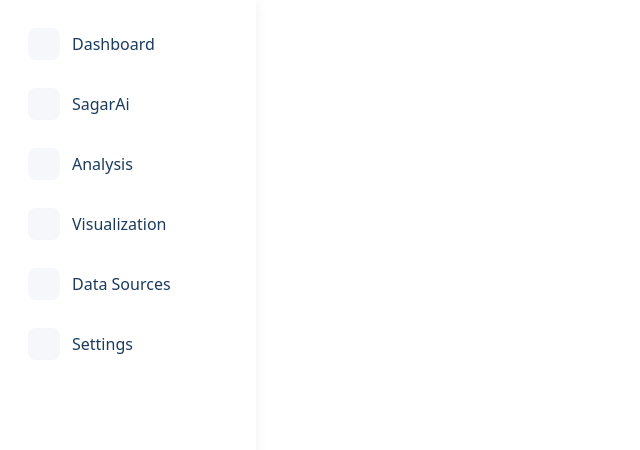
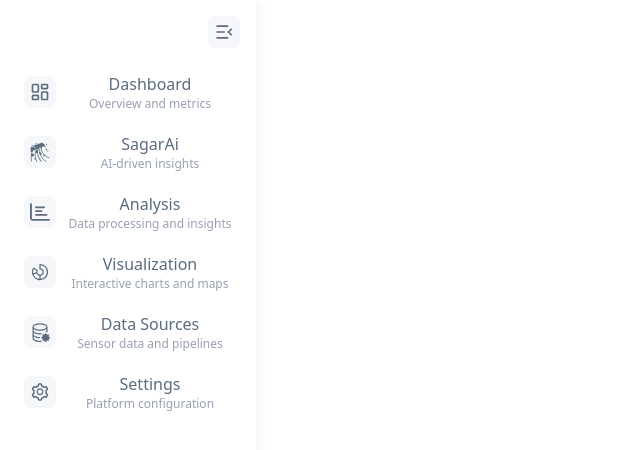
Before and after one commit to TechTrekkers-GEHU/aioceanographic-frontend, a React (Vite) app: page / in a window 1280 px wide. Shown: the top 450 px of the page, without its empty margins (0-640 px from the left). Built offline with nearby package versions, Linux system fonts and the light colour scheme.

Commit message:
Added Sidebar with collapsed Functionality

```diff
--- a/package.json
+++ b/package.json
@@ -12,6 +12,7 @@
   "dependencies": {
     "react": "^19.1.1",
     "react-dom": "^19.1.1",
+    "react-icons": "^5.5.0",
     "react-router-dom": "^7.9.1",
     "tailwindcss": "^4.1.13"
   },
--- a/src/components/sidebar.jsx
+++ b/src/components/sidebar.jsx
@@ -1,87 +1,68 @@
 import React from 'react';
+import { LuLayoutDashboard } from 'react-icons/lu';
+import { AiOutlineSetting } from 'react-icons/ai';
+import { FaRegChartBar } from 'react-icons/fa6';
+import { PiChartDonut } from 'react-icons/pi';
+import { BsDatabaseGear } from 'react-icons/bs';
+import { GiWaveCrest } from 'react-icons/gi';
+import { RiMenuUnfold4Line } from 'react-icons/ri';
 
 const Sidebar = ({ activeModule, setActiveModule }) => {
+  const [isCollapsed, setIsCollapsed] = React.useState(false);
+
   const menuItems = [
-    {
-      id: 'dashboard',
-      icon: 'tachometer-alt',
-      label: 'Dashboard',
-      description: 'Overview and metrics'
-    },
-    {
-      id: 'SagarAi',
-      icon: 'robot',
-      label: 'SagarAi',
-      description: 'AI-driven insights'
-    },
-    {
-      id: 'analysis',
-      icon: 'chart-bar',
-      label: 'Analysis',
-      description: 'Data processing and insights'
-    },
-    {
-      id: 'visualization',
-      icon: 'chart-line',
-      label: 'Visualization',
-      description: 'Interactive charts and maps'
-    },
-    {
-      id: 'data',
-      icon: 'database',
-      label: 'Data Sources',
-      description: 'Sensor data and pipelines'
-    },
-    {
-      id: 'settings',
-      icon: 'cog',
-      label: 'Settings',
-      description: 'Platform configuration'
-    },
+    { id: 'dashboard', icon: LuLayoutDashboard, label: 'Dashboard', description: 'Overview and metrics' },
+    { id: 'SagarAi', icon: GiWaveCrest, label: 'SagarAi', description: 'AI-driven insights' },
+    { id: 'analysis', icon: FaRegChartBar, label: 'Analysis', description: 'Data processing and insights' },
+    { id: 'visualization', icon: PiChartDonut, label: 'Visualization', description: 'Interactive charts and maps' },
+    { id: 'data', icon: BsDatabaseGear, label: 'Data Sources', description: 'Sensor data and pipelines' },
+    { id: 'settings', icon: AiOutlineSetting, label: 'Settings', description: 'Platform configuration' },
   ];
 
   return (
-    <aside className="w-64 bg-white shadow-custom-light h-screen sticky top-0 overflow-y-auto">
+    <aside className={`bg-white shadow-custom-light h-screen sticky top-0 overflow-y-auto transition-all duration-300 ${isCollapsed ? 'w-20' : 'w-64'}`}>
 
+      {/* Collapse/Expand Button */}
+      <button
+        onClick={() => setIsCollapsed(!isCollapsed)}
+        className="absolute top-4 right-4 w-8 h-8 rounded-lg flex items-center justify-center bg-light-gray hover:bg-seagrass text-dark-gray hover:text-white transition-colors z-50"
+      >
+        <RiMenuUnfold4Line className="w-5 h-5" />
+      </button>
 
-      {/* Navigation Menu */}
-      <nav className="p-4">
-        <div className="mb-6">
-
-          <ul className="space-y-1">
-            {menuItems.map((item) => (
+      {/* Menu Items */}
+      <nav className={`p-4 mt-12 ${isCollapsed ? 'flex flex-col items-center' : ''}`}>
+        <ul className="space-y-1 w-full">
+          {menuItems.map(item => {
+            const Icon = item.icon;
+            return (
               <li key={item.id}>
                 <button
                   onClick={() => setActiveModule(item.id)}
-                  className={`w-full text-left sidebar-item group ${
-                    activeModule === item.id ? 'active' : ''
+                  className={`flex items-center gap-3 w-full px-2 py-2 rounded-lg transition-colors ${
+                    activeModule === item.id
+                      ? 'bg-seagrass text-white'
+                      : 'text-dark-gray hover:bg-light-gray hover:text-marine-blue'
                   }`}
                 >
-                  <div className="flex items-center gap-3">
-                    <div className={`w-8 h-8 rounded-lg flex items-center justify-center transition-colors ${
-                      activeModule === item.id
-                        ? 'bg-seagrass text-white'
-                        : 'bg-light-gray text-dark-gray group-hover:bg-seagrass group-hover:text-white'
+                  <div className={`w-8 h-8 flex items-center justify-center rounded-lg transition-colors ${
+                    activeModule === item.id ? 'bg-seagrass text-white' : 'bg-light-gray text-dark-gray group-hover:bg-seagrass group-hover:text-white'
                   }`}>
-                      <i className={`fas fa-${item.icon} text-sm`}></i>
+                    <Icon className="w-5 h-5" />
                   </div>
 
+                  {/* Only show text if expanded */}
+                  {!isCollapsed && (
                     <div className="flex-1 min-w-0">
-                      <div className="font-medium text-text-dark group-hover:text-marine-blue">
-                        {item.label}
+                      <div className="font-medium">{item.label}</div>
+                      <div className="text-xs text-gray-400 truncate">{item.description}</div>
                     </div>
-
-                    </div>
-
-                    {activeModule === item.id && (
-                      <i className="fas fa-chevron-right text-seagrass text-xs"></i>
                   )}
-                  </div>
                 </button>
               </li>
-            ))}
+            );
+          })}
         </ul>
-        </div>
       </nav>
     </aside>
   );
```
Also changed, not shown: 1 other file (tests, documents, lock files or other folders). Lines whose indentation alone changed are shown as unchanged.
